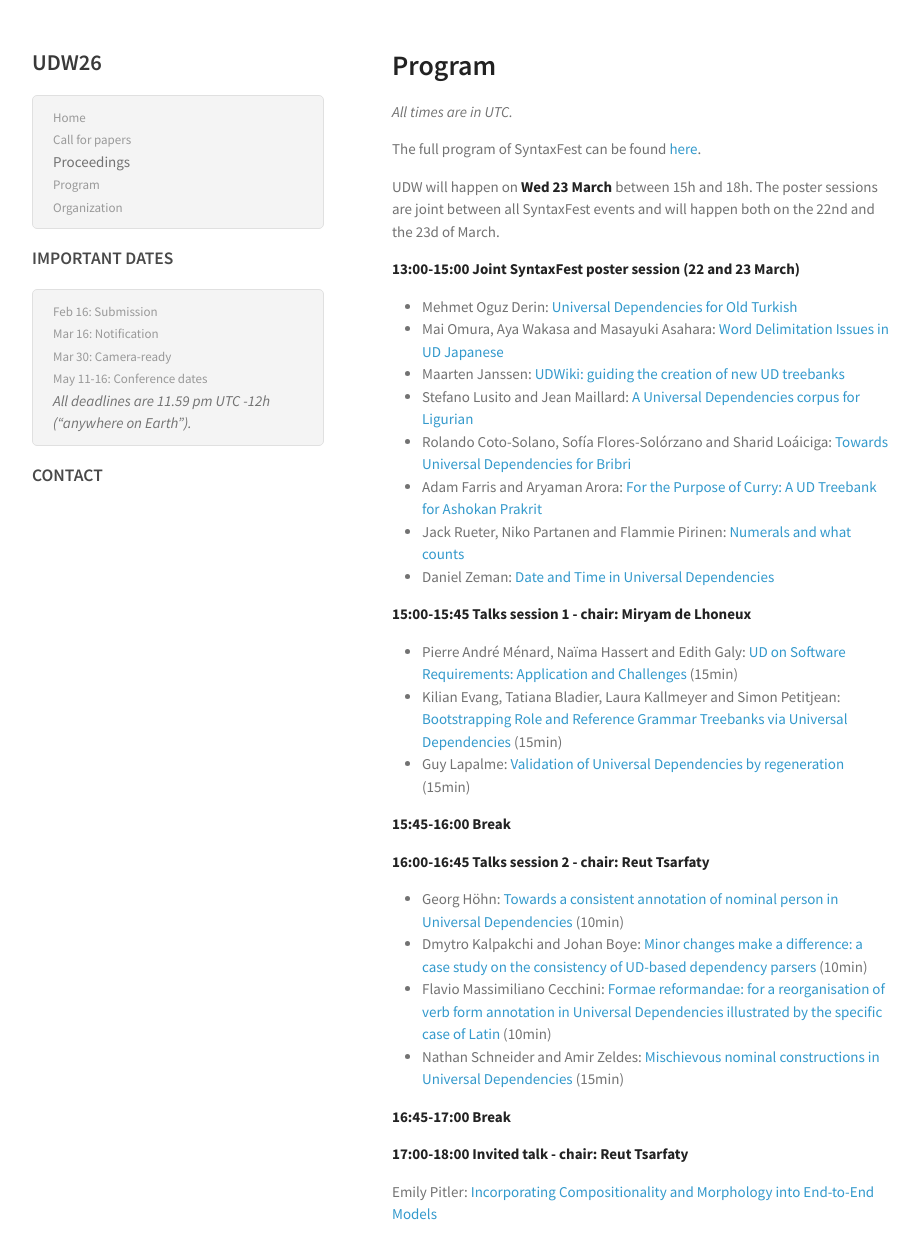
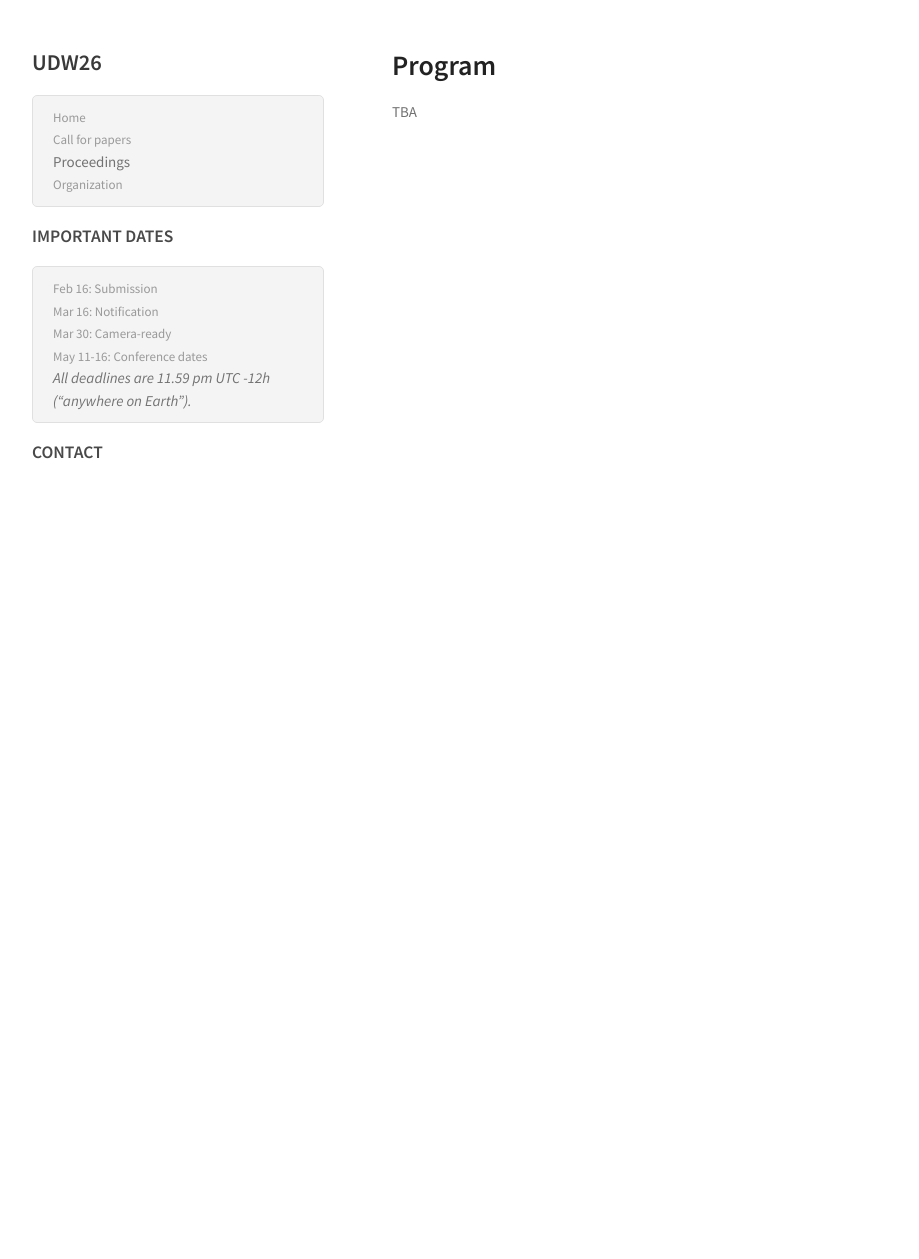
Before and after one commit to UniversalDependencies/udw26, a Jekyll site: the page built from program.md, in a window 1280 px wide and 1341 px high. Shown: the top 1259 px of the window, without its empty margins (178-1097 px from the left). Built offline with Jekyll 4.4.1, drawn with Linux system fonts in a browser that asks for light colours.

Commit message:
Remove the program link.

```diff
--- a/_includes/header.html
+++ b/_includes/header.html
@@ -7,7 +7,7 @@
     <!--li><a class="page-link" href="/udw26/grants.html">Financial aid</a></li-->
     <li><!--a class="page-link" href="/udw26/proceedings.html"-->Proceedings<!--/a--></li>
     <!-- <li><a class="page-link" href="/udw26/registration.html">Registration</a></li> -->
-    <li><a class="page-link" href="/udw26/program.html">Program</a></li>
+<!--    <li><a class="page-link" href="/udw26/program.html">Program</a></li>-->
     <!--li><a class="page-link" href="/udw26/invited-talk.html">Invited talk</a></li-->
     <li><a class="page-link" href="/udw26/organization.html">Organization</a></li>
 </ul>
--- a/program.md
+++ b/program.md
@@ -5,41 +5,4 @@ title: Program
 
 # Program
 
-*All times are in UTC.*
-
-The full program of SyntaxFest can be found [here](https://syntaxfest.github.io/syntaxfest21/#program).
-
-UDW will happen on **Wed 23 March** between 15h and 18h. The poster sessions are joint between all SyntaxFest events and will happen both on the 22nd and the 23d of March.
-
-**13:00-15:00 Joint SyntaxFest poster session (22 and 23 March)**
-
-* Mehmet Oguz Derin: [Universal Dependencies for Old Turkish](https://aclanthology.org/2021.udw-1.11/)
-* Mai Omura, Aya Wakasa and Masayuki Asahara: [Word Delimitation Issues in UD Japanese](https://aclanthology.org/2021.udw-1.12/)
-* Maarten Janssen: [UDWiki: guiding the creation of new UD treebanks](https://aclanthology.org/2021.udw-1.7/)
-* Stefano Lusito and Jean Maillard: [A Universal Dependencies corpus for Ligurian](https://aclanthology.org/2021.udw-1.10/)
-* Rolando Coto-Solano, Sofía Flores-Solórzano and Sharid Loáiciga: [Towards Universal Dependencies for Bribri](https://aclanthology.org/2021.udw-1.2/)
-* Adam Farris and Aryaman Arora: [For the Purpose of Curry: A UD Treebank for Ashokan Prakrit](https://aclanthology.org/2021.udw-1.4/)
-* Jack Rueter, Niko Partanen and Flammie Pirinen: [Numerals and what counts](https://aclanthology.org/2021.udw-1.13/)
-* Daniel Zeman: [Date and Time in Universal Dependencies](https://aclanthology.org/2021.udw-1.15/)
-
-
-**15:00-15:45 Talks session 1 - chair: Miryam de Lhoneux**
-
-* Pierre André Ménard, Naïma Hassert and Edith Galy: [UD on Software Requirements: Application and Challenges](https://aclanthology.org/2021.udw-1.5/) (15min)
-* Kilian Evang, Tatiana Bladier, Laura Kallmeyer and Simon Petitjean: [Bootstrapping Role and Reference Grammar Treebanks via Universal Dependencies](https://aclanthology.org/2021.udw-1.3/) (15min)
-* Guy Lapalme: [Validation of Universal Dependencies by regeneration](https://aclanthology.org/2021.udw-1.9/) (15min)
-
-**15:45-16:00 Break**
-
-**16:00-16:45 Talks session 2 - chair: Reut Tsarfaty**
-
-* Georg Höhn: [Towards a consistent annotation of nominal person in Universal Dependencies](https://aclanthology.org/2021.udw-1.6/) (10min)
-* Dmytro Kalpakchi and Johan Boye: [Minor changes make a difference: a case study on the consistency of UD-based dependency parsers](https://aclanthology.org/2021.udw-1.8/) (10min)
-* Flavio Massimiliano Cecchini: [Formae reformandae: for a reorganisation of verb form annotation in Universal Dependencies illustrated by the specific case of Latin](https://aclanthology.org/2021.udw-1.1/) (10min)
-* Nathan Schneider and Amir Zeldes: [Mischievous nominal constructions in Universal Dependencies](https://aclanthology.org/2021.udw-1.14/) (15min)
-
-**16:45-17:00 Break**
-
-**17:00-18:00 Invited talk - chair: Reut Tsarfaty**
-
-Emily Pitler: [Incorporating Compositionality and Morphology into End-to-End Models](/udw21/invited-talk/)
+TBA
```
